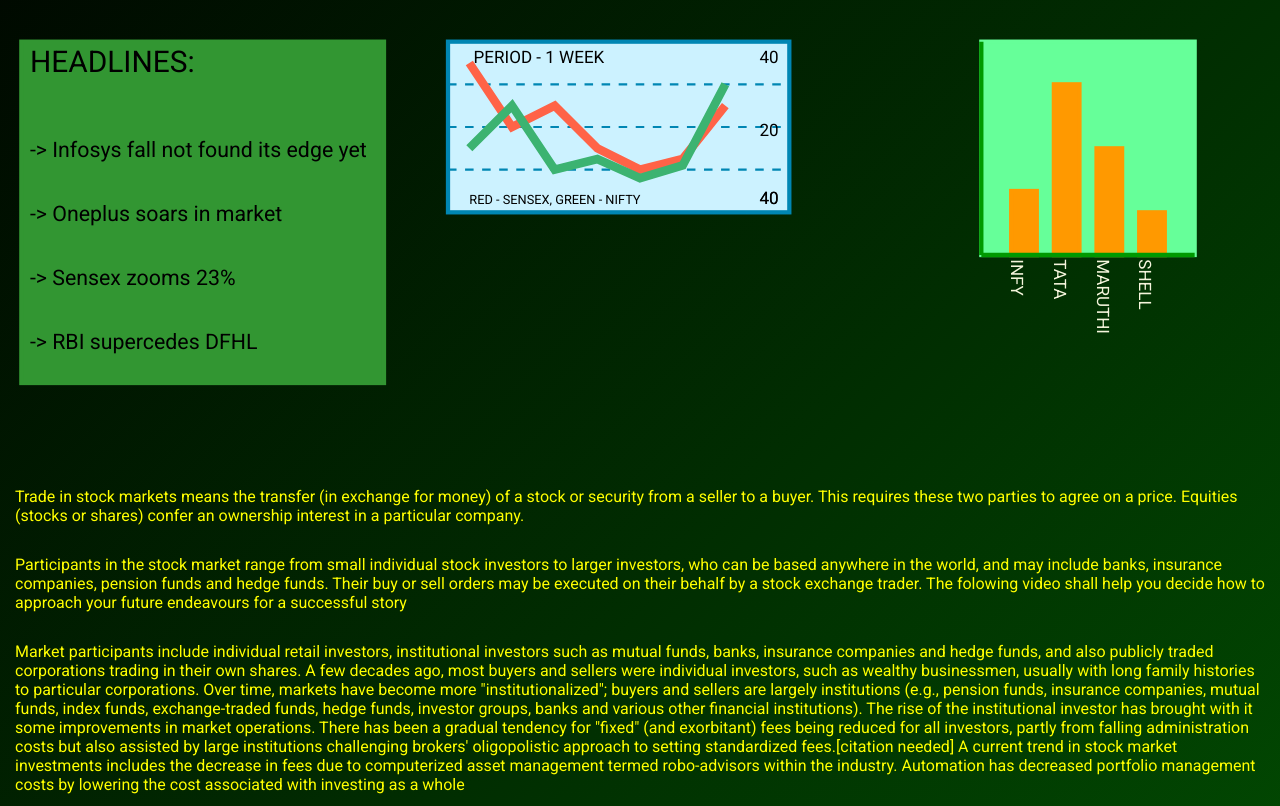
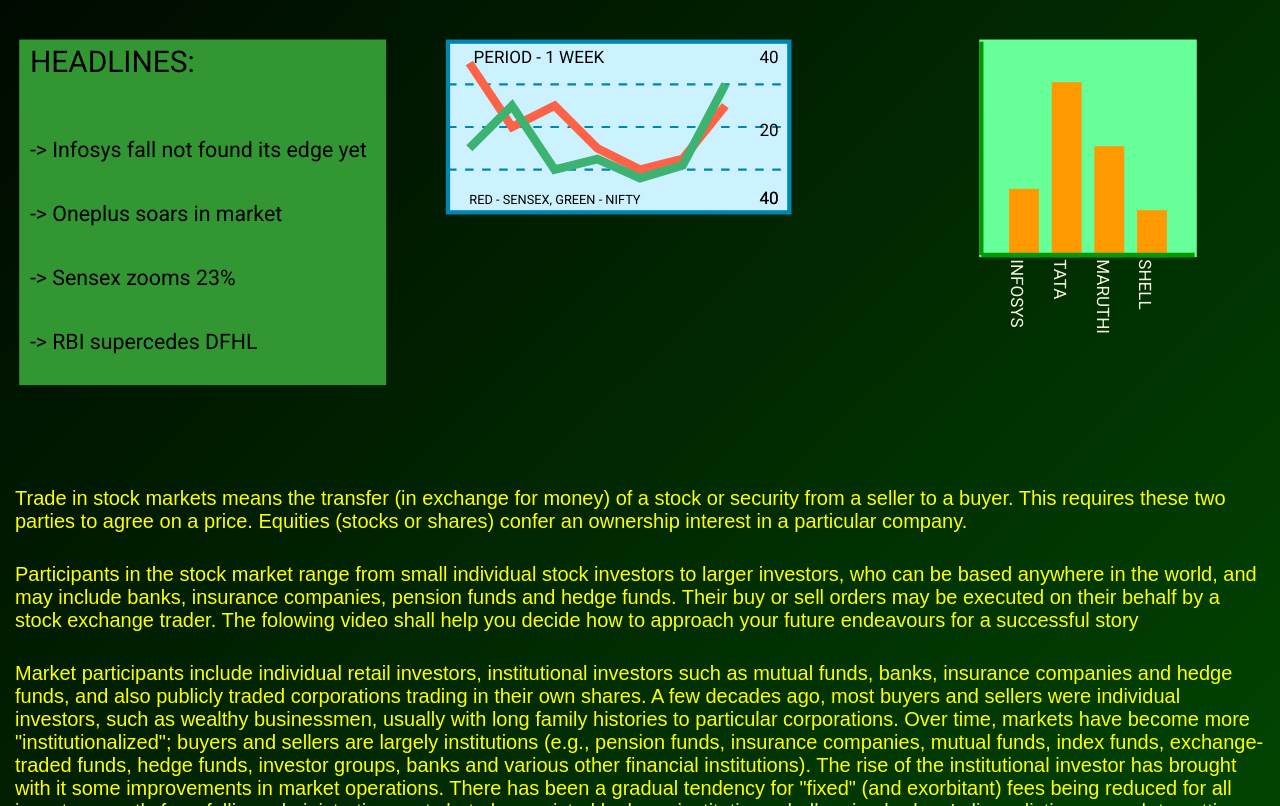
Before and after one commit to Rvdixit23/WebTechProject, a PHP site: page / in a window 1280 px wide. Shown: the part 126-932 px from the top of the page. Run offline with PHP 8.4, Linux system fonts and the light colour scheme.

Commit message:
Last changes to our great project

```diff
--- a/css/common2.css
+++ b/css/common2.css
@@ -66,7 +66,8 @@ html {
 }
 
 .texter{
-    font-family: "Roboto", sans-serif;
+    font-family: Arial, Helvetica, sans-serif;
+    font-size: 20px;
     padding:15px;
     color:yellow;
 }
--- a/index.html
+++ b/index.html
@@ -88,7 +88,7 @@
             <line x1="130" y1="0" x2="130" y2="50" style="stroke:rgb(0, 153, 0);stroke-width:1" />
             <line x1="130" y1="50" x2="180" y2="50" style="stroke:rgb(0, 153, 0);stroke-width:1" />
             <text x="137" y="55" font-family="31" font-size="4" fill="#F5F5DC" transform="rotate(90 139,53)">
-                INFY
+                INFOSYS
             </text>
             <text x="147" y="55" font-family="31" font-size="4" fill="#F5F5DC" transform="rotate(90 149,53)">
                 TATA
```
